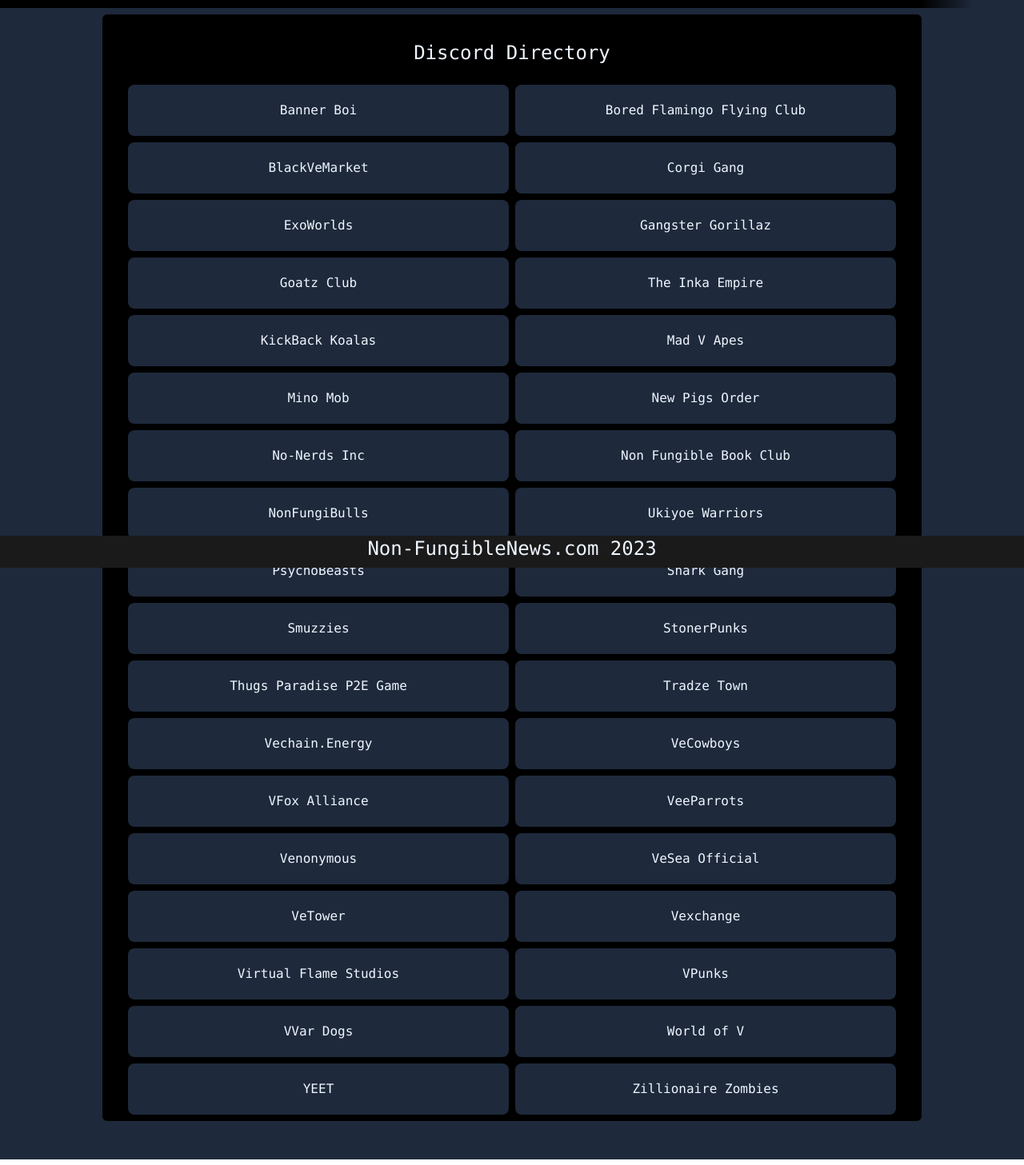
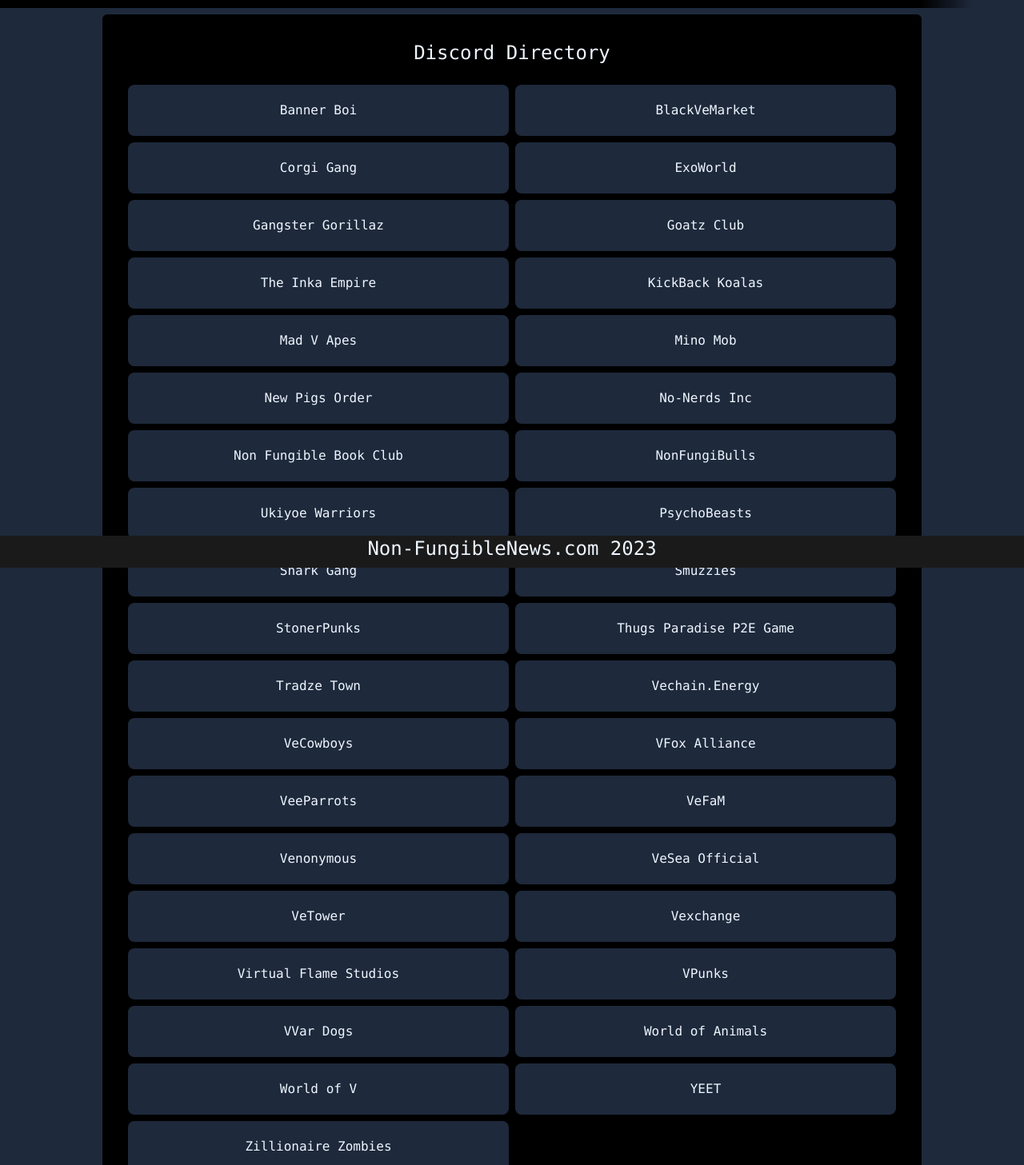
Before and after one commit to snoozie-v/nfn, a React (Vite) app: page /discord in a window 1280 px wide. Shown: the part 90-1547 px from the top of the page at 80% size. Built offline with nearby package versions, Linux system fonts and the light colour scheme.

Commit message:
discord links

```diff
--- a/src/pages/Discord.jsx
+++ b/src/pages/Discord.jsx
@@ -11,42 +11,44 @@ function Discord() {
 
           <div className="justify-center flex py-6 text-bold text-blue-50 text-2xl">Discord Directory</div>
           <div className='sm:grid sm:grid-cols-2 sm:gap-2'>
-          <div className='p-1 bg-slate-800 rounded-lg text-center'><div className="p-4 text-blue-50">Banner Boi<a href="https://discord.gg/hn2R8C7XUW" className='hover:underline'></a></div></div>
-          <div className='p-1 bg-slate-800 rounded-lg text-center'><div className="p-4 text-blue-50">Bored Flamingo Flying Club<a href="https://discord.gg/nkVM5XbmPw" className='hover:underline'></a></div></div>
-          <div className='p-1 bg-slate-800 rounded-lg text-center'><div className="p-4 text-blue-50">BlackVeMarket<a href="https://discord.gg/CfQy7k2QQH" className='hover:underline'></a></div></div>
-          <div className='p-1 bg-slate-800 rounded-lg text-center'><div className="p-4 text-blue-50">Corgi Gang<a href="https://discord.gg/pCsrw4mp6z" className='hover:underline'></a></div></div>
-          <div className='p-1 bg-slate-800 rounded-lg text-center'><div className="p-4 text-blue-50">ExoWorlds<a href="https://discord.gg/mWDyWmNtp3" className='hover:underline'></a></div></div>
-          <div className='p-1 bg-slate-800 rounded-lg text-center'><div className="p-4 text-blue-50">Gangster Gorillaz<a href="https://discord.gg/BD9ueyGqRp" className='hover:underline'></a></div></div>
-          <div className='p-1 bg-slate-800 rounded-lg text-center'><div className="p-4 text-blue-50">Goatz Club<a href="https://discord.gg/8bV55nrRyq" className='hover:underline'></a></div></div>
-          <div className='p-1 bg-slate-800 rounded-lg text-center'><div className="p-4 text-blue-50">The Inka Empire<a href="https://discord.gg/bT7WUH3dBT" className='hover:underline'></a></div></div>
-          <div className='p-1 bg-slate-800 rounded-lg text-center'><div className="p-4 text-blue-50">KickBack Koalas<a href="https://discord.gg/eVeQ2vpgku" className='hover:underline'></a></div></div>
-          <div className='p-1 bg-slate-800 rounded-lg text-center'><div className="p-4 text-blue-50">Mad V Apes<a href="https://discord.gg/madvapesnft" className='hover:underline'></a></div></div>
-          <div className='p-1 bg-slate-800 rounded-lg text-center'><div className="p-4 text-blue-50">Mino Mob<a href="https://discord.gg/qp8ew4NxzG" className='hover:underline'></a></div></div>
-          <div className='p-1 bg-slate-800 rounded-lg text-center'><div className="p-4 text-blue-50">New Pigs Order<a href="https://discord.gg/63n7MQ5xfP" className='hover:underline'></a></div></div>
-          <div className='p-1 bg-slate-800 rounded-lg text-center'><div className="p-4 text-blue-50">No-Nerds Inc<a href="https://discord.gg/hEw89HMJfc" className='hover:underline'></a></div></div>
-          <div className='p-1 bg-slate-800 rounded-lg text-center'><div className="p-4 text-blue-50">Non Fungible Book Club<a href="https://discord.gg/GwJCaCYbAw" className='hover:underline'></a></div></div>
-          <div className='p-1 bg-slate-800 rounded-lg text-center'><div className="p-4 text-blue-50">NonFungiBulls<a href="https://discord.gg/6BjRw9KyTB" className='hover:underline'></a></div></div>
-          <div className='p-1 bg-slate-800 rounded-lg text-center'><div className="p-4 text-blue-50">Ukiyoe Warriors<a href="https://discord.gg/uGwcVWmP59" className='hover:underline'></a></div></div>
-          <div className='p-1 bg-slate-800 rounded-lg text-center'><div className="p-4 text-blue-50">PsychoBeasts<a href="https://discord.gg/psychobeasts" className='hover:underline'></a></div></div>
-          <div className='p-1 bg-slate-800 rounded-lg text-center'><div className="p-4 text-blue-50">Shark Gang<a href="https://discord.gg/sharkgang" className='hover:underline'></a></div></div>
-          <div className='p-1 bg-slate-800 rounded-lg text-center'><div className="p-4 text-blue-50">Smuzzies<a href="https://discord.gg/UF9ZufMgkM" className='hover:underline'></a></div></div>
-          <div className='p-1 bg-slate-800 rounded-lg text-center'><div className="p-4 text-blue-50">StonerPunks<a href="https://discord.gg/hw7J3NRc9e" className='hover:underline'></a></div></div>
-          <div className='p-1 bg-slate-800 rounded-lg text-center'><div className="p-4 text-blue-50">Thugs Paradise P2E Game<a href="https://discord.gg/fb2EDdjctV" className='hover:underline'></a></div></div>
-          <div className='p-1 bg-slate-800 rounded-lg text-center'><div className="p-4 text-blue-50">Tradze Town<a href="https://discord.gg/ApqgjXejyh" className='hover:underline'></a></div></div>
-          <div className='p-1 bg-slate-800 rounded-lg text-center'><div className="p-4 text-blue-50">Vechain.Energy<a href="https://discord.gg/2zFpyvFsTV" className='hover:underline'></a></div></div>
-          <div className='p-1 bg-slate-800 rounded-lg text-center'><div className="p-4 text-blue-50">VeCowboys<a href="https://discord.gg/SWBVwMvq9q" className='hover:underline'></a></div></div>
-          <div className='p-1 bg-slate-800 rounded-lg text-center'><div className="p-4 text-blue-50">VFox Alliance<a href="https://discord.gg/PzZ2gfQwbQ" className='hover:underline'></a></div></div>
-          <div className='p-1 bg-slate-800 rounded-lg text-center'><div className="p-4 text-blue-50">VeeParrots<a href="https://discord.gg/7yDjdXgke8" className='hover:underline'></a></div></div>
-          <div className='p-1 bg-slate-800 rounded-lg text-center'><div className="p-4 text-blue-50">Venonymous<a href="https://discord.gg/EaMZX7hFev" className='hover:underline'></a></div></div>
-          <div className='p-1 bg-slate-800 rounded-lg text-center'><div className="p-4 text-blue-50">VeSea Official<a href="https://discord.gg/vesea" className='hover:underline'></a></div></div>
-          <div className='p-1 bg-slate-800 rounded-lg text-center'><div className="p-4 text-blue-50">VeTower<a href="https://discord.gg/mXZthzZQAn" className='hover:underline'></a></div></div>
-          <div className='p-1 bg-slate-800 rounded-lg text-center'><div className="p-4 text-blue-50">Vexchange<a href="https://discord.gg/6gqAvkWg47" className='hover:underline'></a></div></div>
-          <div className='p-1 bg-slate-800 rounded-lg text-center'><div className="p-4 text-blue-50">Virtual Flame Studios<a href="https://discord.gg/byAsnUTwfc" className='hover:underline'></a></div></div>
-          <div className='p-1 bg-slate-800 rounded-lg text-center'><div className="p-4 text-blue-50">VPunks<a href="https://discord.gg/2Xr3uZFm6V" className='hover:underline'></a></div></div>
-          <div className='p-1 bg-slate-800 rounded-lg text-center'><div className="p-4 text-blue-50">VVar Dogs<a href="https://discord.gg/vvardogs" className='hover:underline'></a></div></div>
-          <div className='p-1 bg-slate-800 rounded-lg text-center'><div className="p-4 text-blue-50">World of V<a href="https://discord.gg/worldofv" className='hover:underline'></a></div></div>
-          <div className='p-1 bg-slate-800 rounded-lg text-center'><div className="p-4 text-blue-50">YEET<a href="https://discord.gg/C6jramq5M8" className='hover:underline'></a></div></div>
-          <div className='p-1 bg-slate-800 rounded-lg text-center'><div className="p-4 text-blue-50">Zillionaire Zombies<a href="https://discord.gg/FjPYu24GmW" className='hover:underline'></a></div></div>
+          <div className='p-1 bg-slate-800 rounded-lg text-center'><div className="p-4 text-blue-50"><a href="https://discord.gg/hn2R8C7XUW" className='hover:underline'>Banner Boi</a></div></div>
+
+          <div className='p-1 bg-slate-800 rounded-lg text-center'><div className="p-4 text-blue-50"><a href="https://discord.gg/CfQy7k2QQH" className='hover:underline'>BlackVeMarket</a></div></div>
+          <div className='p-1 bg-slate-800 rounded-lg text-center'><div className="p-4 text-blue-50"><a href="https://discord.gg/pCsrw4mp6z" className='hover:underline'>Corgi Gang</a></div></div>
+          <div className='p-1 bg-slate-800 rounded-lg text-center'><div className="p-4 text-blue-50"><a href="https://discord.gg/mWDyWmNtp3" className='hover:underline'>ExoWorld</a></div></div>
+          <div className='p-1 bg-slate-800 rounded-lg text-center'><div className="p-4 text-blue-50"><a href="https://discord.gg/BD9ueyGqRp" className='hover:underline'>Gangster Gorillaz</a></div></div>
+          <div className='p-1 bg-slate-800 rounded-lg text-center'><div className="p-4 text-blue-50"><a href="https://discord.gg/8bV55nrRyq" className='hover:underline'>Goatz Club</a></div></div>
+          <div className='p-1 bg-slate-800 rounded-lg text-center'><div className="p-4 text-blue-50"><a href="https://discord.gg/bT7WUH3dBT" className='hover:underline'>The Inka Empire</a></div></div>
+          <div className='p-1 bg-slate-800 rounded-lg text-center'><div className="p-4 text-blue-50"><a href="https://discord.gg/eVeQ2vpgku" className='hover:underline'>KickBack Koalas</a></div></div>
+          <div className='p-1 bg-slate-800 rounded-lg text-center'><div className="p-4 text-blue-50"><a href="https://discord.gg/madvapesnft" className='hover:underline'>Mad V Apes</a></div></div>
+          <div className='p-1 bg-slate-800 rounded-lg text-center'><div className="p-4 text-blue-50"><a href="https://discord.gg/qp8ew4NxzG" className='hover:underline'>Mino Mob</a></div></div>
+          <div className='p-1 bg-slate-800 rounded-lg text-center'><div className="p-4 text-blue-50"><a href="https://discord.gg/63n7MQ5xfP" className='hover:underline'>New Pigs Order</a></div></div>
+          <div className='p-1 bg-slate-800 rounded-lg text-center'><div className="p-4 text-blue-50"><a href="https://discord.gg/hEw89HMJfc" className='hover:underline'>No-Nerds Inc</a></div></div>
+          <div className='p-1 bg-slate-800 rounded-lg text-center'><div className="p-4 text-blue-50"><a href="https://discord.gg/GwJCaCYbAw" className='hover:underline'>Non Fungible Book Club</a></div></div>
+          <div className='p-1 bg-slate-800 rounded-lg text-center'><div className="p-4 text-blue-50"><a href="https://discord.gg/6BjRw9KyTB" className='hover:underline'>NonFungiBulls</a></div></div>
+          <div className='p-1 bg-slate-800 rounded-lg text-center'><div className="p-4 text-blue-50"><a href="https://discord.gg/uGwcVWmP59" className='hover:underline'>Ukiyoe Warriors</a></div></div>
+          <div className='p-1 bg-slate-800 rounded-lg text-center'><div className="p-4 text-blue-50"><a href="https://discord.gg/uUjctMETt4" className='hover:underline'>PsychoBeasts</a></div></div>
+          <div className='p-1 bg-slate-800 rounded-lg text-center'><div className="p-4 text-blue-50"><a href="https://discord.gg/sharkgang" className='hover:underline'>Shark Gang</a></div></div>
+          <div className='p-1 bg-slate-800 rounded-lg text-center'><div className="p-4 text-blue-50"><a href="https://discord.gg/UF9ZufMgkM" className='hover:underline'>Smuzzies</a></div></div>
+          <div className='p-1 bg-slate-800 rounded-lg text-center'><div className="p-4 text-blue-50"><a href="https://discord.gg/hw7J3NRc9e" className='hover:underline'>StonerPunks</a></div></div>
+          <div className='p-1 bg-slate-800 rounded-lg text-center'><div className="p-4 text-blue-50"><a href="https://discord.gg/fb2EDdjctV" className='hover:underline'>Thugs Paradise P2E Game</a></div></div>
+          <div className='p-1 bg-slate-800 rounded-lg text-center'><div className="p-4 text-blue-50"><a href="https://discord.gg/ApqgjXejyh" className='hover:underline'>Tradze Town</a></div></div>
+          <div className='p-1 bg-slate-800 rounded-lg text-center'><div className="p-4 text-blue-50"><a href="https://discord.gg/2zFpyvFsTV" className='hover:underline'>Vechain.Energy</a></div></div>
+          <div className='p-1 bg-slate-800 rounded-lg text-center'><div className="p-4 text-blue-50"><a href="https://discord.gg/SWBVwMvq9q" className='hover:underline'>VeCowboys</a></div></div>
+          <div className='p-1 bg-slate-800 rounded-lg text-center'><div className="p-4 text-blue-50"><a href="https://discord.gg/PzZ2gfQwbQ" className='hover:underline'>VFox Alliance</a></div></div>
+          <div className='p-1 bg-slate-800 rounded-lg text-center'><div className="p-4 text-blue-50"><a href="https://discord.gg/7yDjdXgke8" className='hover:underline'>VeeParrots</a></div></div>
+          <div className='p-1 bg-slate-800 rounded-lg text-center'><div className="p-4 text-blue-50"><a href="https://discord.gg/XfkqShUErd" className='hover:underline'>VeFaM</a></div></div>
+          <div className='p-1 bg-slate-800 rounded-lg text-center'><div className="p-4 text-blue-50"><a href="https://discord.gg/EaMZX7hFev" className='hover:underline'>Venonymous</a></div></div>
+          <div className='p-1 bg-slate-800 rounded-lg text-center'><div className="p-4 text-blue-50"><a href="https://discord.gg/vesea" className='hover:underline'>VeSea Official</a></div></div>
+          <div className='p-1 bg-slate-800 rounded-lg text-center'><div className="p-4 text-blue-50"><a href="https://discord.gg/mXZthzZQAn" className='hover:underline'>VeTower</a></div></div>
+          <div className='p-1 bg-slate-800 rounded-lg text-center'><div className="p-4 text-blue-50"><a href="https://discord.gg/6gqAvkWg47" className='hover:underline'>Vexchange</a></div></div>
+          <div className='p-1 bg-slate-800 rounded-lg text-center'><div className="p-4 text-blue-50"><a href="https://discord.gg/nf3EWJBKZH" className='hover:underline'>Virtual Flame Studios</a></div></div>
+          <div className='p-1 bg-slate-800 rounded-lg text-center'><div className="p-4 text-blue-50"><a href="https://discord.gg/2Xr3uZFm6V" className='hover:underline'>VPunks</a></div></div>
+          <div className='p-1 bg-slate-800 rounded-lg text-center'><div className="p-4 text-blue-50"><a href="https://discord.gg/zvs3RNPfhf" className='hover:underline'>VVar Dogs</a></div></div>
+          <div className='p-1 bg-slate-800 rounded-lg text-center'><div className="p-4 text-blue-50"><a href="https://discord.gg/vZEGHwtWuM" className='hover:underline'>World of Animals</a></div></div>
+          <div className='p-1 bg-slate-800 rounded-lg text-center'><div className="p-4 text-blue-50"><a href="https://discord.gg/worldofv" className='hover:underline'>World of V</a></div></div>
+          <div className='p-1 bg-slate-800 rounded-lg text-center'><div className="p-4 text-blue-50"><a href="https://discord.gg/C6jramq5M8" className='hover:underline'>YEET</a></div></div>
+          <div className='p-1 bg-slate-800 rounded-lg text-center'><div className="p-4 text-blue-50"><a href="https://discord.gg/FjPYu24GmW" className='hover:underline'>Zillionaire Zombies</a></div></div>
           </div>
         </div>
         <div className='h-10 bg-slate-800 w-full'></div>
```
